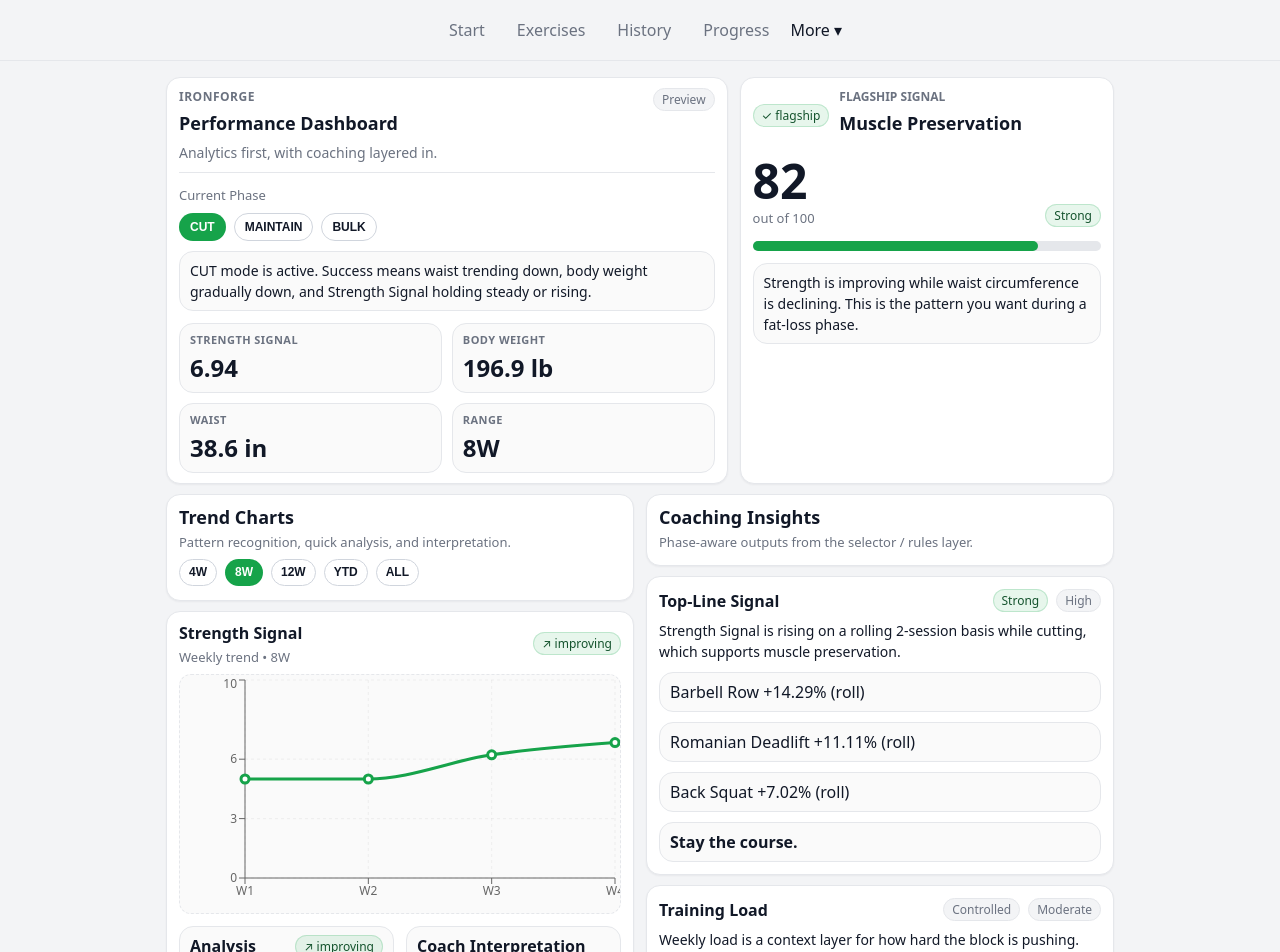
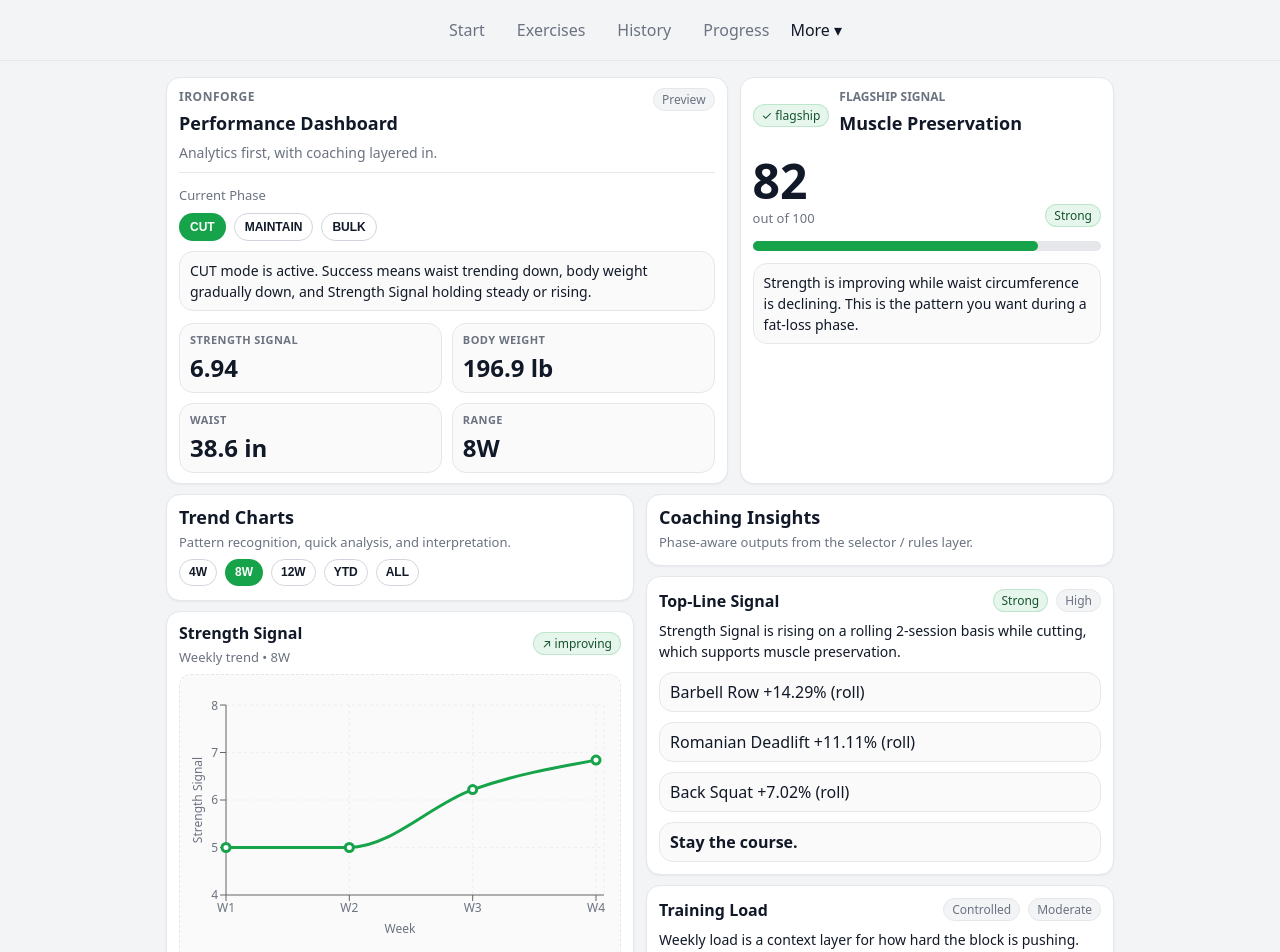
Before and after one commit to Langore67/workout-pwa, a React (Vite) app: page /performance in a window 1280 px wide. Shown: the top 952 px of the page. Built offline with nearby package versions, Linux system fonts and the light colour scheme.

Commit message:
BUILD: progress charts working — TrendChartCard, brush zoom, dynamic axis scaling

```diff
--- a/src/pages/PerformanceDashboardPage.tsx
+++ b/src/pages/PerformanceDashboardPage.tsx
@@ -30,6 +30,8 @@ import {
   YAxis,
   Tooltip,
   CartesianGrid,
+  Brush,
+  Label,
 } from "recharts";
 
 /* ============================================================================
@@ -314,10 +316,15 @@ function computeCompositeSignals(exerciseSignals: ExerciseSignal[]): CompositeSi
     .filter((x): x is CompositeSignal => Boolean(x));
 }
 
-function buildStrengthChartPoints(history: ExerciseHistory[]) {
+function buildStrengthChartPoints(
+  history: ExerciseHistory[],
+  range: DashboardRange,
+): Array<{ week: string; value: number }> {
   const safeHistory = history.length > 0 ? history : MOCK_EXERCISE_HISTORY;
-  const maxSessions = Math.max(...safeHistory.map((exercise) => exercise.sessions.length));
-  const points: Array<{ week: string; value: number }> = [];
+  const expectedPoints = getExpectedPointCount(range);
+
+  const maxSessions = Math.max(...safeHistory.map((exercise) => exercise.sessions.length), 0);
+  const rawPoints: Array<{ week: string; value: number }> = [];
 
   for (let i = 0; i < maxSessions; i += 1) {
     const scores: number[] = [];
@@ -355,13 +362,32 @@ function buildStrengthChartPoints(history: ExerciseHistory[]) {
       scores.push(scoreFromPctChange(changePct));
     });
 
-    points.push({
+    rawPoints.push({
       week: `W${i + 1}`,
       value: round2(scores.length > 0 ? average(scores) : 5),
     });
   }
 
-  return points;
+  if (!expectedPoints || rawPoints.length <= expectedPoints) {
+    return rawPoints;
+  }
+
+  const bucketed: Array<{ week: string; value: number }> = [];
+  const bucketSize = rawPoints.length / expectedPoints;
+
+  for (let i = 0; i < expectedPoints; i += 1) {
+    const start = Math.floor(i * bucketSize);
+    const end = Math.floor((i + 1) * bucketSize);
+    const slice = rawPoints.slice(start, Math.max(start + 1, end));
+    const value = average(slice.map((p) => p.value));
+
+    bucketed.push({
+      week: `W${i + 1}`,
+      value: round2(value),
+    });
+  }
+
+  return bucketed;
 }
 
 /* ============================================================================
@@ -527,6 +553,18 @@ function inferMovement(exercise: Exercise, track: Track): ExerciseHistory["movem
    movements like pull-ups and dips.
    ============================================================================ */
 
+   function getExpectedPointCount(range: DashboardRange): number | undefined {
+     if (range === "4W") return 4;
+     if (range === "8W") return 8;
+     if (range === "12W") return 12;
+     return undefined;
+}
+
+
+
+
+
+
 function rangeStartMs(range: DashboardRange, now = Date.now()): number | undefined {
   const day = 24 * 60 * 60 * 1000;
 
@@ -812,7 +850,7 @@ function computeStrengthSignal(
 
   const safeAvgChangePct = Number.isFinite(avgChangePct) ? avgChangePct : 0;
 
-  const chartPointsRaw = buildStrengthChartPoints(safeHistory);
+  const chartPointsRaw = buildStrengthChartPoints(safeHistory, _range);
   const chartPoints = chartPointsRaw.map((point) => ({
     week: point.week,
     value: Number.isFinite(point.value) ? point.value : 5,
@@ -1062,7 +1100,7 @@ function buildDashboardViewModel(
 }
 
 /* ============================================================================
-   Breadcrumb 4 — Small UI helpers
+   Breadcrumb 4 — Small UI helpers Chart Components
    ============================================================================ */
 
 function iconForTrend(direction: TrendDirection) {
@@ -1076,12 +1114,63 @@ function badgeClassForTrend(direction: TrendDirection) {
   return direction === "improving" ? "badge green" : "badge";
 }
 
-function ChartPlaceholder({
+
+/* ============================================================================
+   Breadcrumb 4B — Strength Chart Tooltip
+   ----------------------------------------------------------------------------
+   Custom tooltip for Recharts Strength Signal graph
+   ============================================================================ */
+
+function StrengthChartTooltip({ active, payload, label }: any) {
+  if (!active || !payload || payload.length === 0) return null;
+
+  const value = Number(payload[0].value ?? 0);
+
+  let interpretation = "Stable";
+  if (value >= 8) interpretation = "Exceptional";
+  else if (value >= 6) interpretation = "Improving";
+  else if (value < 4) interpretation = "Declining";
+
+  return (
+    <div
+      style={{
+        background: "white",
+        border: "1px solid #e5e7eb",
+        padding: 10,
+        borderRadius: 6,
+        fontSize: 13,
+        boxShadow: "0 4px 10px rgba(0,0,0,0.08)",
+      }}
+    >
+      <div style={{ fontWeight: 700 }}>{label}</div>
+
+      <div style={{ marginTop: 4 }}>
+        Strength Signal: <strong>{value.toFixed(2)}</strong>
+      </div>
+
+      <div className="muted" style={{ marginTop: 4 }}>
+        {interpretation}
+      </div>
+    </div>
+  );
+}
+
+function TrendChartCard({
   title,
+  yLabel = title,
+  xLabel = "Week",
   data,
+  domain = [0, 10],
+  ticks = [0, 2, 4, 6, 8, 10],
+  showBrush = true,
 }: {
   title: string;
+  yLabel?: string;
+  xLabel?: string;
   data?: Array<{ week: string; value: number }>;
+  domain?: [number, number];
+  ticks?: number[];
+  showBrush?: boolean;
 }) {
   if (!data || data.length === 0) {
     return (
@@ -1091,25 +1180,79 @@ function ChartPlaceholder({
     );
   }
 
+  const shouldShowBrush = showBrush && data.length > 8;
+
+  const [brushWindow, setBrushWindow] = useState(() => ({
+    startIndex: Math.max(0, data.length - 8),
+    endIndex: data.length - 1,
+  }));
+
+  const brushResetKey = data.map((d) => d.week).join("|");
+
+  useEffect(() => {
+    setBrushWindow({
+      startIndex: Math.max(0, data.length - 8),
+      endIndex: data.length - 1,
+    });
+}, [brushResetKey]);
+
+ const visibleData = shouldShowBrush
+   ? data.slice(brushWindow.startIndex, brushWindow.endIndex + 1)
+   : data;
+
+ const values = visibleData.map(d => d.value);
+
+ const min = Math.min(...values);
+ const max = Math.max(...values);
+
+ const range = Math.max(max - min, 1);
+
+ const paddedMin = Math.floor(min - range * 0.2);
+const paddedMax = Math.ceil(max + range * 0.2);
+
   return (
-    <div className="dashboard-chart" style={{ height: 240 }}>
-      <ResponsiveContainer width="100%" height="100%">
-        <LineChart data={data}>
+    <div
+      className="dashboard-chart"
+      style={{
+        minHeight: 286,
+        width: "100%",
+      }}
+    >
+      <div style={{ width: "100%", minWidth: 0 }}>
+        <div style={{ width: "100%", height: 228, minWidth: 0 }}>
+          <ResponsiveContainer width="100%" height={228}>
+            <LineChart
+              data={visibleData}
+              margin={{ top: 8, right: 16, left: -14, bottom: 0 }}
+            >
               <CartesianGrid strokeDasharray="3 3" opacity={0.25} />
 
               <XAxis
                 dataKey="week"
+                height={30}
                 interval={0}
-            minTickGap={0}
-            tick={{ fontSize: 12 }}
+                padding={{ left: 0, right: 8 }}
+                tick={{ fontSize: 12, fill: "var(--muted)" }}
               />
 
               <YAxis
-            domain={[0, 10]}
-            tick={{ fontSize: 12 }}
+	        domain={[paddedMin, paddedMax]}
+	        tick={{ fontSize: 12, fill: "var(--muted)" }}
+              >
+                <Label
+                  value={yLabel}
+                  angle={-90}
+                  position="insideLeft"
+                  offset={32}
+                  style={{
+                    fontSize: 12,
+                    fill: "var(--muted)",
+                    textAnchor: "middle",
+                  }}
                 />
-
-          <Tooltip />
+              </YAxis>
+
+              <Tooltip content={<StrengthChartTooltip />} />
 
               <Line
                 type="monotone"
@@ -1122,9 +1265,64 @@ function ChartPlaceholder({
             </LineChart>
           </ResponsiveContainer>
         </div>
+
+        <div
+          style={{
+            textAlign: "center",
+            fontSize: 12,
+            color: "var(--muted)",
+            lineHeight: 1,
+            marginTop: -2,
+            marginBottom: 2,
+          }}
+        >
+          {xLabel}
+        </div>
+
+        {shouldShowBrush ? (
+          <div
+            style={{
+              width: "100%",
+              height: 22,
+              minWidth: 0,
+              paddingLeft: 60,
+              paddingRight: 22,
+            }}
+          >
+            <ResponsiveContainer width="100%" height={22}>
+              <LineChart
+                data={data}
+                margin={{ top: 0, right: 0, left: 0, bottom: 0 }}
+              >
+                <Brush
+                  dataKey="week"
+                  height={14}
+                  travellerWidth={10}
+                  stroke="var(--accent)"
+                  startIndex={brushWindow.startIndex}
+                  endIndex={brushWindow.endIndex}
+                  onChange={(next) => {
+                    if (
+                      next &&
+                      typeof next.startIndex === "number" &&
+                      typeof next.endIndex === "number"
+                    ) {
+                      setBrushWindow({
+                        startIndex: next.startIndex,
+                        endIndex: next.endIndex,
+                      });
+                    }
+                  }}
+                  tickFormatter={() => ""}
+                />
+              </LineChart>
+            </ResponsiveContainer>
+          </div>
+        ) : null}
+      </div>
+    </div>
   );
 }
-
 function AnalysisRows({ rows }: { rows: AnalysisRow[] }) {
   return (
     <div style={{ display: "grid", gap: 8 }}>
@@ -1252,7 +1450,7 @@ function ChartCard({
         <TrendBadge direction={chart.direction} />
       </div>
 
-      <ChartPlaceholder
+      <TrendChartCard
         title={chart.title}
         data={chart.id === "strength" ? chartPoints : undefined}
       />
```
Lines whose indentation alone changed are shown as unchanged.
